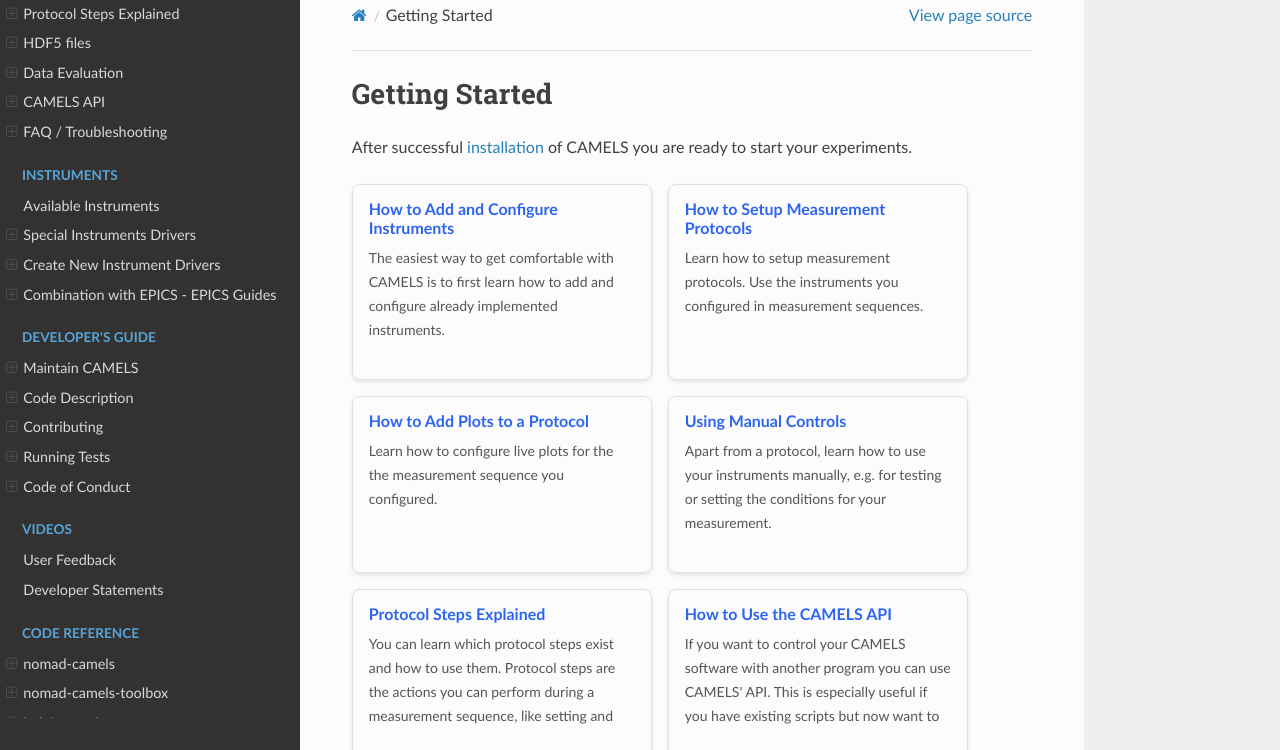
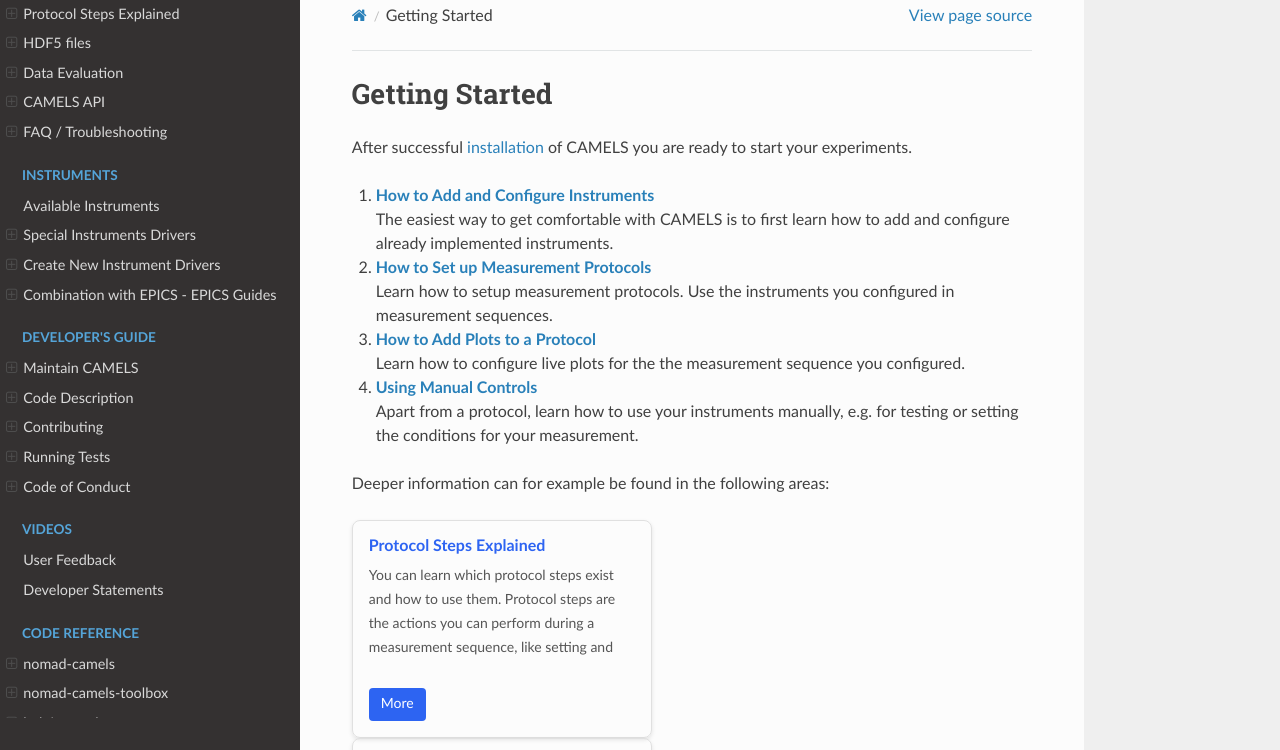
Before and after one commit to FAU-LAP/NOMAD-CAMELS, a Sphinx documentation site: the page built from docs/source/doc/tutorials/quick_start.md, in a window 1280 px wide and 900 px high, cut to the strip 150-900 px from the top of the window. Built offline with Sphinx 7.4.7 and the Read the Docs theme 3.1.0, drawn with Linux system fonts in a browser that asks for light colours; pages that are not in the unit, such as notebooks, are missing from menus; the version number is read from the project's files by our own code.

Commit message:
updated quick start

````diff
--- a/docs/source/doc/tutorials/quick_start.md
+++ b/docs/source/doc/tutorials/quick_start.md
@@ -2,27 +2,21 @@
 
 After successful [installation](../installation/installation.md) of CAMELS you are ready to start your experiments.
 
-<div class="box-container">
-  <a href="quick_start_install.html" class="box">
-    <span class="box-title">How to Add and Configure Instruments</span>
-    <p class="box-content">The easiest way to get comfortable with CAMELS is to first learn how to add and configure already implemented instruments.</p>
-  </a>
+1. [__How to Add and Configure Instruments__](./quick_start_install.md)\
+The easiest way to get comfortable with CAMELS is to first learn how to add and configure already implemented instruments.
 
-  <a href="quick_start_protocols.html" class="box">
-    <span class="box-title">How to Setup Measurement Protocols</span>
-    <p class="box-content">Learn how to setup measurement protocols. Use the instruments you configured in measurement sequences.</p>
-  </a>
+2. [__How to Set up Measurement Protocols__](./quick_start_protocols.md)\
+Learn how to setup measurement protocols. Use the instruments you configured in measurement sequences.
 
-  <a href="quick_start_plots.html" class="box">
-    <span class="box-title">How to Add Plots to a Protocol</span>
-    <p class="box-content">Learn how to configure live plots for the the measurement sequence you configured.</p>
-  </a>
+3. [__How to Add Plots to a Protocol__](./quick_start_plots.md)\
+Learn how to configure live plots for the the measurement sequence you configured.
 
-  <a href="quick_start_manual_controls.html" class="box">
-    <span class="box-title">Using Manual Controls</span>
-    <p class="box-content">Apart from a protocol, learn how to use your instruments manually, e.g. for testing or setting the conditions for your measurement.</p>
-  </a>
+4. [__Using Manual Controls__](./quick_start_manual_control.md)\
+Apart from a protocol, learn how to use your instruments manually, e.g. for testing or setting the conditions for your measurement.
 
+
+Deeper information can for example be found in the following areas:
+<div class="box_container">
   <a href="../protocol_steps/protocol_steps_landing.html" class="box">
     <span class="box-title">Protocol Steps Explained</span>
     <p class="box-content">You can learn which protocol steps exist and how to use them. Protocol steps are the actions you can perform during a measurement sequence, like setting and reading an instrument channel, or creating a loop, waiting for a specified time.</p>
@@ -58,41 +52,3 @@
    Plots in Measurements <quick_start_plots.md>
    Manual Controls <quick_start_manual_control.md>
 ```
-
-
-<!--
-### How to Add and Configure Instruments
-
-The easiest way to get comfortable with CAMELS is to first learn [how to add and configure](quick_start_install.md) already implemented instruments.
-
----
-
-### How to Setup Measurement Protocols
-
-Learn how to [setup measurement protocols](quick_start_protocols.md). Use the instruments you configured in measurement sequences.
-
----
-
-### Protocol Steps Explained
-
-You can learn which protocol steps exists and how to use them [here](../protocol_steps/protocol_steps_landing.md). Protocol steps are the actions you can perform during a measurement sequence, like setting and reading an instrument channel, or creating a loop, waiting for a specified time,
-
----
-
-### How to Use the CAMELS API
-
-If you want to control your CAMELS software with another program you can use [CAMELS' API](../api/api_landing.md). This is especially useful if you have existing scripts but now want to control specific (new) aspects with CAMELS while still using the script you already have.
-
----
-
-### List of Available Instruments
-
-[Here](../instruments/instruments.rst) you find a list of available instruments that are already implemented.
-
----
-
-### How to Write New Drivers for Your Instruments
-
-You can add your own instruments that have not yet been implemented by writing your **own drivers**.
-
-You can follow our [step-by-step guide](../programmers_guide/drivers/drivers_tutorial.md) for writing drivers or start with the [new driver documentation](../programmers_guide/instrument_drivers.md) directly. -->
````
